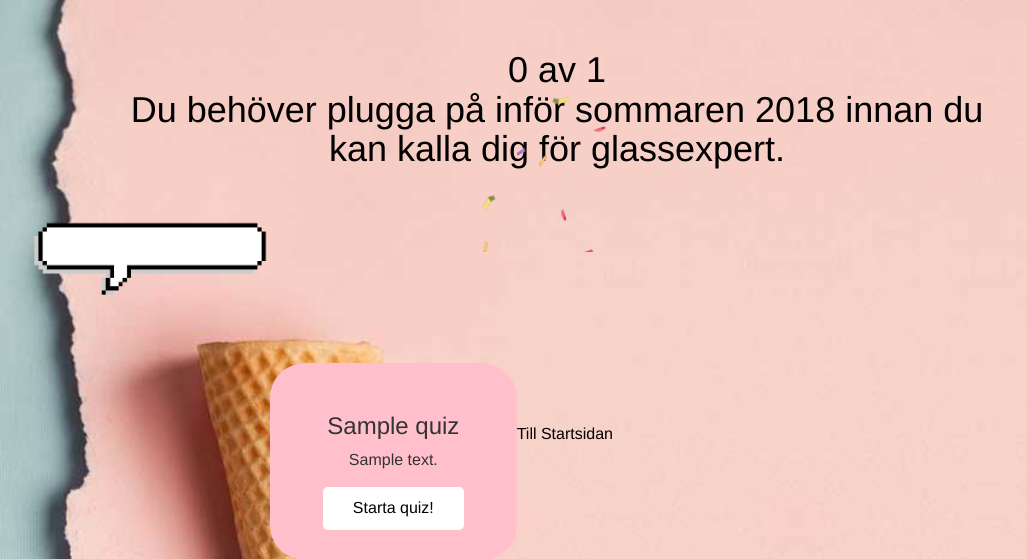
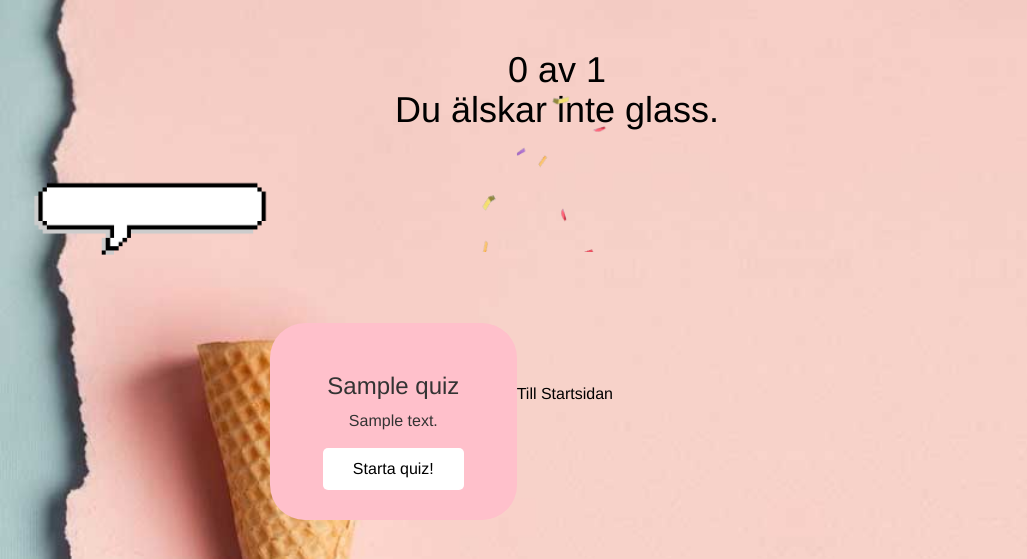
Before and after one commit to teresa100/quizproject, a Django app: page /quiz/1/completed/ in a window 1280 px wide. Shown: the top 559 px of the page, without its empty margins (0-1027 px from the left). Run offline with Django 3.2, Linux system fonts and the light colour scheme; tables that the repository leaves empty hold one stand-in row (Sample ...); some libraries are stand-ins or nearby versions.

Commit message:
changed completed page

```diff
--- a/quiz/templates/results.html
+++ b/quiz/templates/results.html
@@ -12,12 +12,12 @@
 <div class="container1">
 			<div class= "col-md-12 column0">
 				<div id="overlay"><img src="/static/fireworks.gif" alt="yay"/></div>
-	<h1>{% if correct > 5 %}
-		{{ correct }} av {{ total }} <br> Yay! Du är expert på glass.
-	{% elif correct > 1 %}
-		{{ correct }} av {{ total }} <br>Det här gick helt ok men du kan gott bättra på dina kunskaper inför nästa glassäsong.
+	<h1>{% if correct > 3 %}
+		{{ correct }} av {{ total }} <br> Yay! Du älskar glass!
+	{% elif correct > 2 %}
+		{{ correct }} av {{ total }} <br>Det här gick helt ok.
 	{% else %}
-   	 	{{ correct }} av {{ total }} <br>Du behöver plugga på inför sommaren 2018 innan du kan kalla dig för glassexpert.
+   	 	{{ correct }} av {{ total }} <br>Du älskar inte glass.
     {% endif %}
 </h1>
 			</div>
```
